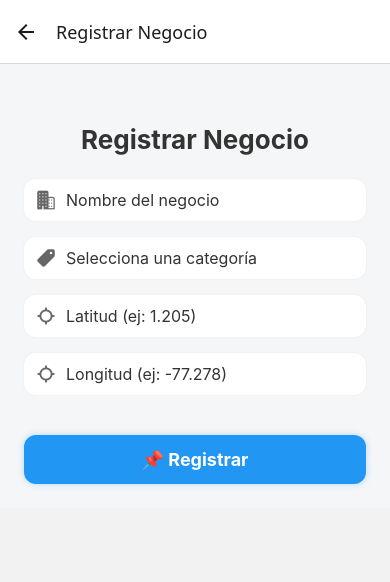
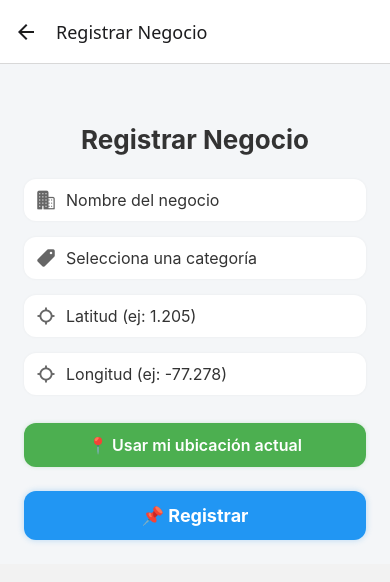
Before and after one commit to maikolmontes/pymes-app-rn, a React Native app: screen /Registro in a window 390 px wide. Shown: the top 582 px of the page. Built offline with nearby package versions, Linux system fonts and the light colour scheme.

Commit message:
Agregar ubicacion actual en register

```diff
--- a/screens/RegisterBusinessScreen.js
+++ b/screens/RegisterBusinessScreen.js
@@ -3,6 +3,7 @@ import React, { useState } from 'react';
 import { View, Text, TextInput, TouchableOpacity, StyleSheet, ScrollView, KeyboardAvoidingView, Platform, Modal, FlatList } from 'react-native';
 import { Ionicons } from '@expo/vector-icons';
 import AsyncStorage from '@react-native-async-storage/async-storage';
+import * as Location from 'expo-location';
 
 export default function RegisterBusinessScreen() {
     const [name, setName] = useState('');
@@ -11,7 +12,6 @@ export default function RegisterBusinessScreen() {
     const [longitude, setLongitude] = useState('');
     const [modalVisible, setModalVisible] = useState(false);
 
-    // Categorías predefinidas
     const categories = [
         'Restaurante', 'Tienda', 'Cafetería', 'Supermercado', 'Mercado',
         'Frutería', 'Ferretería', 'Farmacia', 'Librería', 'Ropa',
@@ -47,6 +47,23 @@ export default function RegisterBusinessScreen() {
         }
     };
 
+    const handleUseCurrentLocation = async () => {
+        try {
+            const { status } = await Location.requestForegroundPermissionsAsync();
+            if (status !== 'granted') {
+                alert('Permiso para acceder a la ubicación fue denegado');
+                return;
+            }
+
+            const location = await Location.getCurrentPositionAsync({});
+            setLatitude(location.coords.latitude.toString());
+            setLongitude(location.coords.longitude.toString());
+        } catch (error) {
+            alert('Error al obtener la ubicación');
+            console.log(error);
+        }
+    };
+
     return (
         <KeyboardAvoidingView style={{ flex: 1 }} behavior={Platform.OS === 'ios' ? 'padding' : undefined}>
             <ScrollView contentContainerStyle={styles.container}>
@@ -62,13 +79,11 @@ export default function RegisterBusinessScreen() {
                     />
                 </View>
 
-                {/* Campo de categoría */}
                 <TouchableOpacity style={styles.inputContainer} onPress={() => setModalVisible(true)}>
                     <Ionicons name="pricetag" size={20} color="#666" style={styles.icon} />
                     <Text style={styles.input}>{category || 'Selecciona una categoría'}</Text>
                 </TouchableOpacity>
 
-                {/* Modal para seleccionar categoría */}
                 <Modal
                     visible={modalVisible}
                     animationType="slide"
@@ -124,6 +139,11 @@ export default function RegisterBusinessScreen() {
                     />
                 </View>
 
+                {/* NUEVO: Botón para usar ubicación actual */}
+                <TouchableOpacity style={styles.locationButton} onPress={handleUseCurrentLocation}>
+                    <Text style={styles.locationButtonText}>📍 Usar mi ubicación actual</Text>
+                </TouchableOpacity>
+
                 <TouchableOpacity style={styles.button} onPress={handleRegister}>
                     <Text style={styles.buttonText}>📌 Registrar</Text>
                 </TouchableOpacity>
@@ -170,7 +190,7 @@ const styles = StyleSheet.create({
         flex: 1,
         justifyContent: 'center',
         alignItems: 'center',
-        backgroundColor: 'rgba(0, 0, 0, 0.5)', // Fondo semi-transparente
+        backgroundColor: 'rgba(0, 0, 0, 0.5)',
     },
     modalContent: {
         width: 300,
@@ -215,4 +235,20 @@ const styles = StyleSheet.create({
         fontSize: 18,
         fontWeight: 'bold',
     },
+    locationButton: {
+        backgroundColor: '#4CAF50',
+        paddingVertical: 12,
+        borderRadius: 12,
+        alignItems: 'center',
+        marginTop: 12,
+        shadowColor: '#4CAF50',
+        shadowOpacity: 0.2,
+        shadowRadius: 4,
+        elevation: 2,
+    },
+    locationButtonText: {
+        color: '#fff',
+        fontSize: 16,
+        fontWeight: '600',
+    },
 });
```
